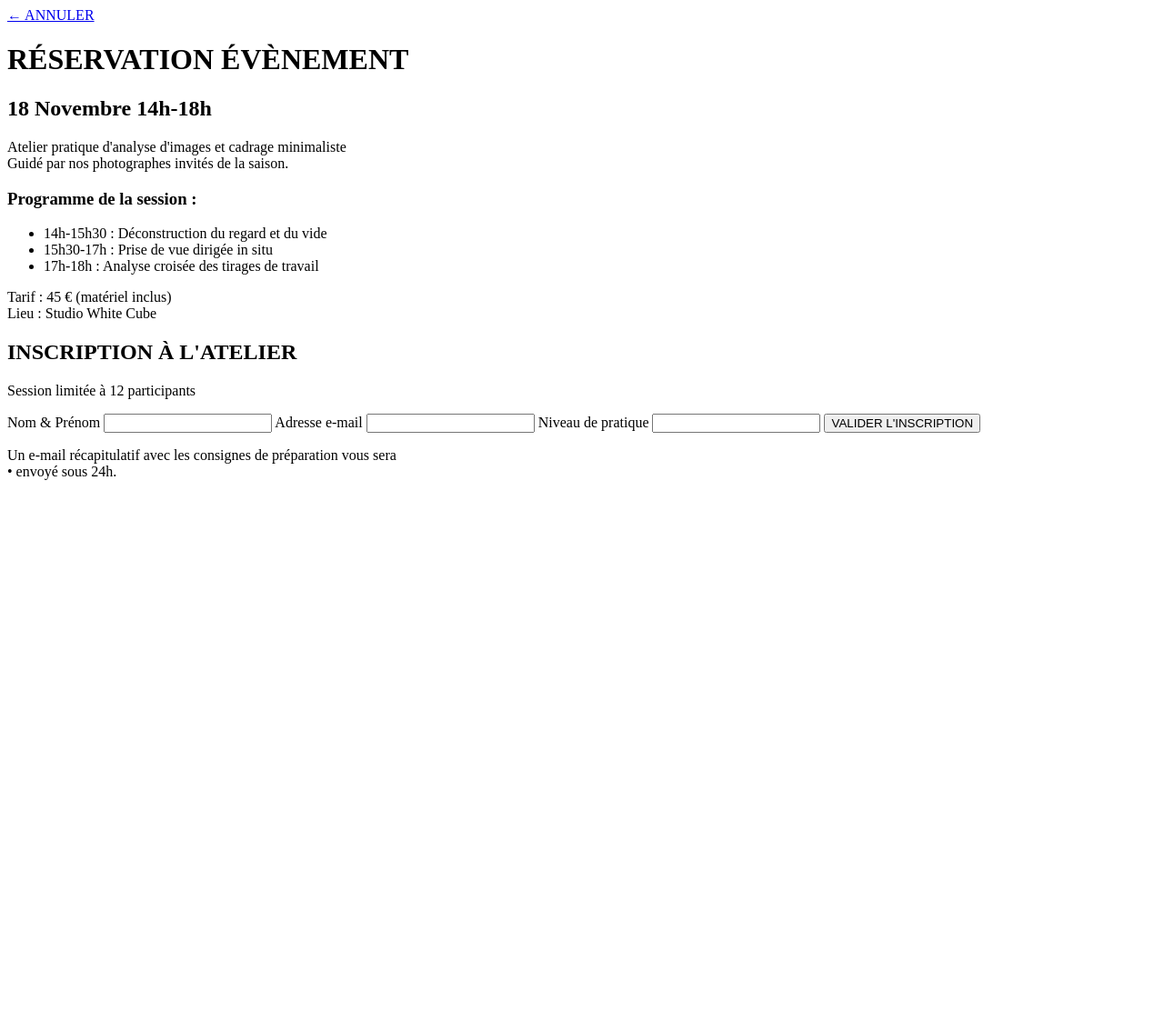
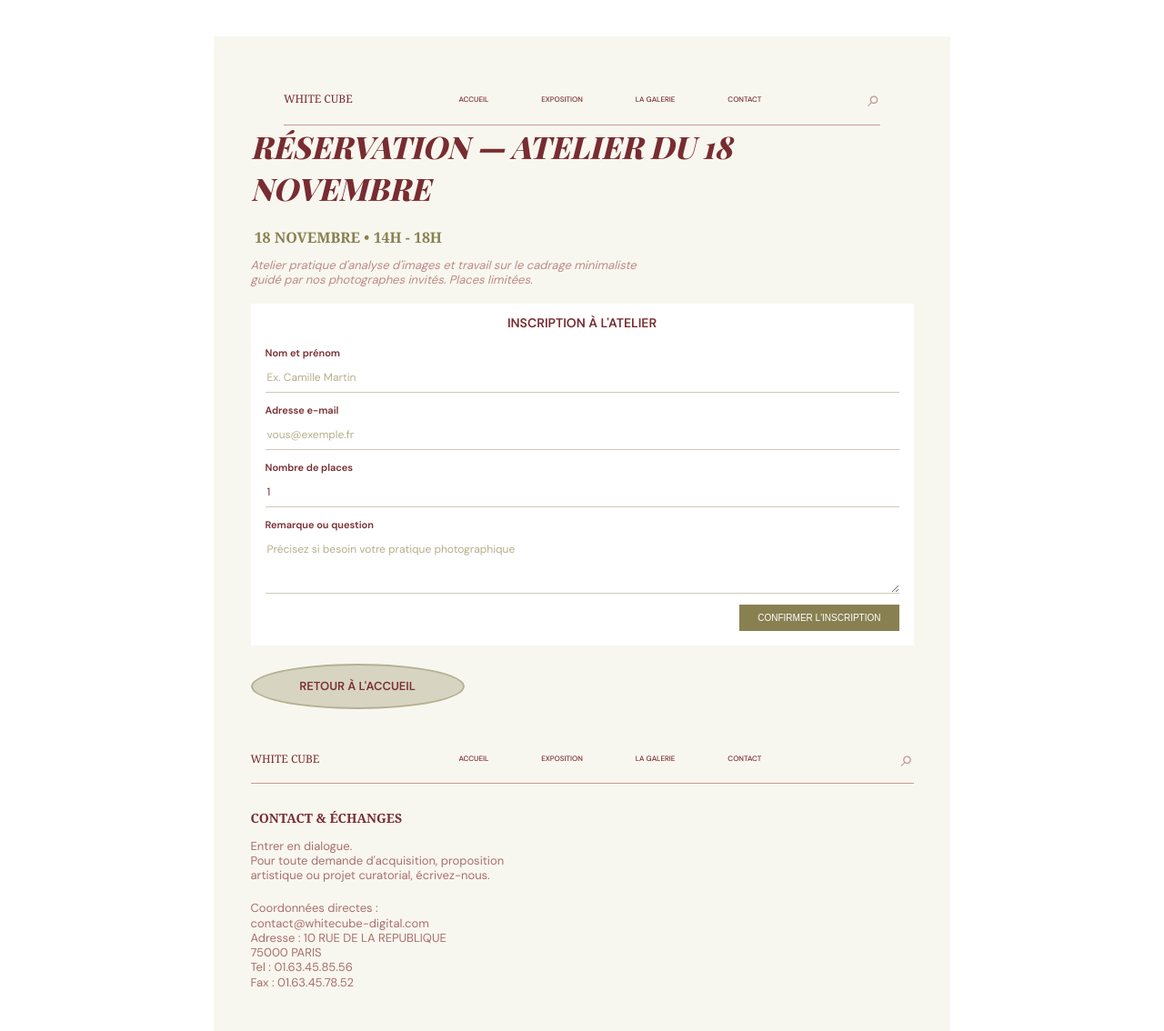
Before and after one commit to Nina06cyber/White-cube, a plain HTML site: page pages/reservation-18-novembre.html in a window 1280 px wide. Shown: the whole page at 91% size. Before the commit the page ends 800 px from the top, so only its background shows below. Drawn offline with nearby package versions, Linux system fonts and the light colour scheme; a web font is replaced by a local one.

Commit message:
Update reservation page for November 18 event

```diff
--- a/pages/reservation-18-novembre.html
+++ b/pages/reservation-18-novembre.html
@@ -3,74 +3,113 @@
 <head>
     <meta charset="UTF-8">
     <meta name="viewport" content="width=device-width, initial-scale=1.0">
-    <meta name="description" content="Réservation atelier du 18 Novembre chez White Cube.">
-    <title>Réservation Évènement 18 Novembre — White Cube</title>
-    <link rel="stylesheet" href="CSS SITE INTERNET.css">
+    <meta name="description" content="Réservation atelier du 18 novembre — White Cube.">
+    <title>Réservation du 18 novembre — White Cube</title>
+    <link rel="stylesheet" href="../css/style.css">
 </head>
 <body>
 
-    <main class="site reservation-page">
-        <div class="reservation-top">
-            <a class="cancel-link" href="index.html">
-                <span aria-hidden="true">←</span> ANNULER
-            </a>
+    <header class="mobile-bar">
+        <button
+            class="menu-toggle"
+            aria-label="Ouvrir le menu"
+            aria-expanded="false"
+            aria-controls="primary-navigation"
+            type="button"
+        >☰</button>
+        <span>Réservation 18 novembre</span>
+    </header>
+
+    <main class="site">
+
+        <section class="events section-pad" id="reservation">
+            <nav class="nav">
+                <a class="brand" href="../index.html">WHITE CUBE</a>
+                <div class="nav-links" id="primary-navigation">
+                    <a href="../index.html">ACCUEIL</a>
+                    <a href="exposition-sarah-burton.html">EXPOSITION</a>
+                    <a href="../index.html#galerie">LA GALERIE</a>
+                    <a href="../index.html#contact">CONTACT</a>
                 </div>
+                <span class="search" aria-hidden="true">⌕</span>
+            </nav>
 
-        <h1 class="reservation-title">RÉSERVATION ÉVÈNEMENT</h1>
-
-        <div class="reservation-grid">
-            <div class="reservation-info">
-                <h2>18 Novembre 14h-18h</h2>
-                <p>
-                    Atelier pratique d'analyse d'images et cadrage minimaliste<br>
-                    Guidé par nos photographes invités de la saison.
+            <h1>RÉSERVATION — ATELIER DU 18 NOVEMBRE</h1>
+            <p class="date-line">&nbsp;18 NOVEMBRE • 14H - 18H</p>
+            <p class="intro">
+                Atelier pratique d'analyse d'images et travail sur le cadrage minimaliste<br>
+                guidé par nos photographes invités. Places limitées.
             </p>
 
-                <h3>Programme de la session :</h3>
-                <ul>
-                    <li>14h-15h30 : Déconstruction du regard et du vide</li>
-                    <li>15h30-17h : Prise de vue dirigée in situ</li>
-                    <li>17h-18h : Analyse croisée des tirages de travail</li>
-                </ul>
+            <form class="contact-form" onsubmit="event.preventDefault(); alert('Votre demande de réservation pour le 18 novembre a bien été prise en compte.');">
+                <h2>INSCRIPTION À L'ATELIER</h2>
+                <label for="resa-name">Nom et prénom</label>
+                <input id="resa-name" name="name" type="text" autocomplete="name" placeholder="Ex. Camille Martin" required>
 
-                <p class="reservation-details">
-                    Tarif : 45 € (matériel inclus)<br>
-                    Lieu : Studio White Cube
-                </p>
-            </div>
+                <label for="resa-email">Adresse e-mail</label>
+                <input id="resa-email" name="email" type="email" autocomplete="email" placeholder="vous@exemple.fr" required>
 
-            <div class="reservation-card">
-                <h2>INSCRIPTION À L'ATELIER</h2>
-                <p class="spots-subtitle">Session limitée à 12 participants</p>
+                <label for="resa-places">Nombre de places</label>
+                <input id="resa-places" name="places" type="number" min="1" max="4" value="1" required>
 
-                <form id="workshop-form" class="workshop-form" onsubmit="handleReservation(event)">
-                    <label for="res-name">Nom &amp; Prénom</label>
-                    <input id="res-name" name="name" type="text" required>
+                <label for="resa-note">Remarque ou question</label>
+                <textarea id="resa-note" name="note" placeholder="Précisez si besoin votre pratique photographique" rows="3"></textarea>
 
-                    <label for="res-email">Adresse e-mail</label>
-                    <input id="res-email" name="email" type="email" required>
-
-                    <label for="res-level">Niveau de pratique</label>
-                    <input id="res-level" name="level" type="text" required>
-
-                    <button type="submit" class="oval-button oval-submit-btn">VALIDER L'INSCRIPTION</button>
+                <button type="submit">CONFIRMER L'INSCRIPTION</button>
             </form>
 
-                <p id="reservation-feedback" class="reservation-note">
-                    Un e-mail récapitulatif avec les consignes de préparation vous sera<br>
-                    • envoyé sous 24h.
+            <a class="oval-button centered" href="../index.html">RETOUR À L'ACCUEIL</a>
+        </section>
+
+        <footer id="contact">
+            <nav class="nav compact">
+                <a class="brand" href="../index.html">WHITE CUBE</a>
+                <div class="nav-links">
+                    <a href="../index.html">ACCUEIL</a>
+                    <a href="exposition-sarah-burton.html">EXPOSITION</a>
+                    <a href="../index.html#galerie">LA GALERIE</a>
+                    <a href="../index.html#contact">CONTACT</a>
+                </div>
+                <span class="search" aria-hidden="true">⌕</span>
+            </nav>
+
+            <div class="contact-layout">
+                <div class="contact-copy">
+                    <h2>CONTACT &amp; ÉCHANGES</h2>
+                    <p>Entrer en dialogue.<br>Pour toute demande d'acquisition, proposition<br> artistique ou projet curatorial, écrivez-nous.</p>
+                    <p>
+                        Coordonnées directes :<br>
+                        contact@whitecube-digital.com<br>
+                        Adresse : 10 RUE DE LA REPUBLIQUE<br>
+                        75000 PARIS<br>
+                        Tel : 01.63.45.85.56<br>
+                        Fax : 01.63.45.78.52
                     </p>
                 </div>
             </div>
+        </footer>
+
     </main>
 
     <script>
-        function handleReservation(event) {
-            event.preventDefault();
-            const name = document.getElementById('res-name').value;
-            const feedback = document.getElementById('reservation-feedback');
-            feedback.innerHTML = `<strong>Merci ${name} !</strong> Votre pré-inscription pour le 18 Novembre est confirmée.<br>Un e-mail récapitulatif vous sera envoyé sous 24h.`;
-            document.getElementById('workshop-form').reset();
+        const navLinks = document.querySelector('#primary-navigation');
+        const menuToggle = document.querySelector('.menu-toggle');
+
+        if (menuToggle && navLinks) {
+            menuToggle.addEventListener('click', () => {
+                const isOpen = menuToggle.getAttribute('aria-expanded') === 'true';
+                menuToggle.setAttribute('aria-expanded', String(!isOpen));
+                menuToggle.setAttribute('aria-label', isOpen ? 'Ouvrir le menu' : 'Fermer le menu');
+                navLinks.classList.toggle('open', !isOpen);
+            });
+
+            document.querySelectorAll('.nav-links a').forEach(link => {
+                link.addEventListener('click', () => {
+                    navLinks.classList.remove('open');
+                    menuToggle.setAttribute('aria-expanded', 'false');
+                    menuToggle.setAttribute('aria-label', 'Ouvrir le menu');
+                });
+            });
         }
     </script>
 </body>
```
Lines whose indentation alone changed are shown as unchanged.
